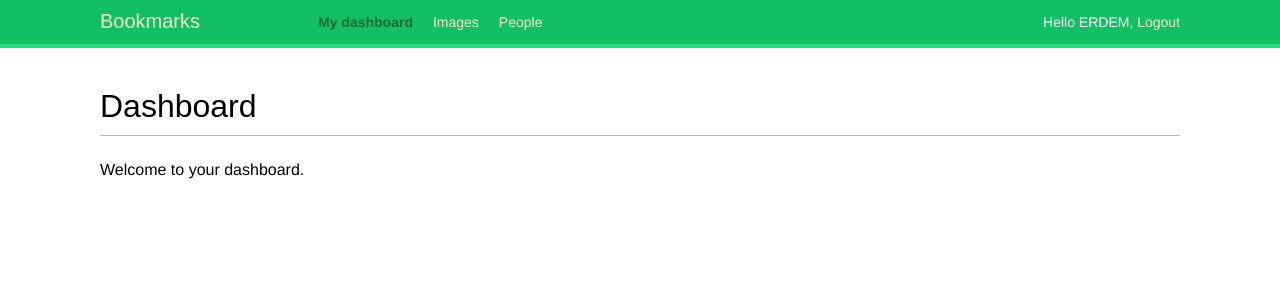
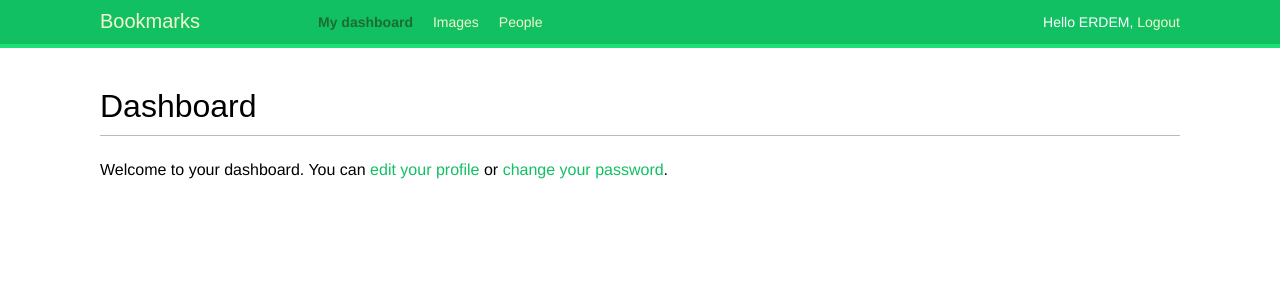
Before and after one commit to hackerdem/bookmarks, a Django app: page /account/ in a window 1280 px wide. Shown: the top 308 px of the page. Run offline with Django 3.2, Linux system fonts and the light colour scheme; a user stored in the database is signed in; some web fonts are replaced.

Commit message:
profile update imp

```diff
--- a/account/templates/account/dashboard.html
+++ b/account/templates/account/dashboard.html
@@ -2,5 +2,7 @@
 {% block title %}Dashboard{% endblock %}
 {% block content %}
 <h1>Dashboard</h1>
-<p>Welcome to your dashboard.</p>
+<p>Welcome to your dashboard. You can <a href="{% url "edit" %}">edit
+    your profile</a> or <a href="{% url "password_change" %}">change your
+    password</a>.</p>
 {% endblock %}
--- a/account/templates/base.html
+++ b/account/templates/base.html
@@ -31,6 +31,16 @@
     </span>
 
 </div>
+{% if messages %}
+<ul class="messages">
+{% for message in messages %}
+<li class="{{ message.tags }}">
+{{ message|safe }}
+<a href="#" class="close">✖</a>
+</li>
+{% endfor %}
+</ul>
+{% endif %}
 <div id="content">
 {% block content %}
 {% endblock %}
--- a/account/views.py
+++ b/account/views.py
@@ -4,7 +4,7 @@ from django.contrib.auth import authenticate,login
 from .forms import LoginForm,UserRegistrationForm,UserEditForm,ProfileEditForm
 from django.contrib.auth.decorators import login_required
 from .models import Profile
-
+from django.contrib import messages
 @login_required
 def edit(request):
     if request.method=='Post':
@@ -13,10 +13,12 @@ def edit(request):
         if user_form.is_valid and profile_form.is_valid():
             user_form.save()
             profile_form.save()
-        else:
-            user_form=UserEditForm(instance=request.user)
-            profile_form=ProfileEditForm(instance=request.user.profile)
-        return render('account/edit.html',{'user_form':user_form,'profile_form':profile_form})
+            messages.success(request,'Profile updated successfully')
+    else:
+        messages.error(request,'Error updating your profile')
+        user_form=UserEditForm(instance=request.user)
+        profile_form=ProfileEditForm(instance=request.user.profile)
+    return render(request,'account/edit.html',{'user_form':user_form,'profile_form':profile_form})
 def user_login(request):
     if request.method=='POST':
         form=LoginForm(request.POST)
```
Also changed, not shown: db.sqlite3.
